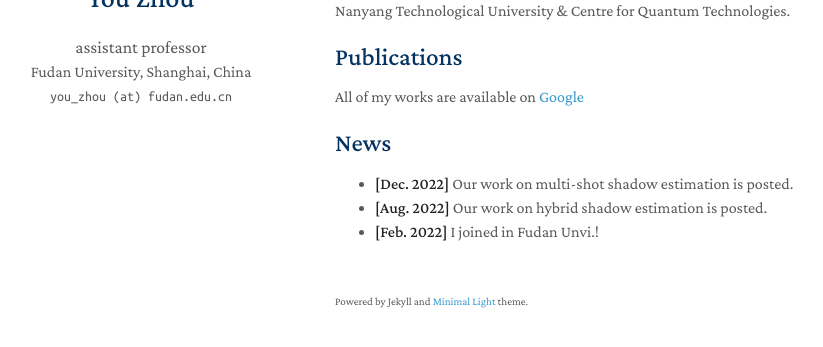
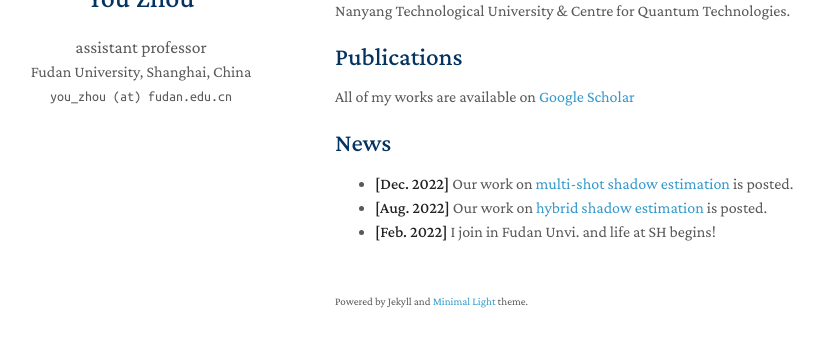
Before and after one commit to youzhoutravel/homepage1, a Jekyll site: the page built from index.md, in a window 1280 px wide, cut to the strip 206-553 px from the top of the page. Shown: the whole strip, without its empty margins (135-958 px from the left). Built offline with Jekyll 4.4.1, drawn with Linux system fonts in a browser that asks for light colours; nearby versions of some CDN libraries; a style sheet for code colours, icons or effects is not loaded; our own code applies the rules of GitHub Pages for plain Markdown files.

Commit message:
Update index.md

```diff
--- a/index.md
+++ b/index.md
@@ -10,9 +10,9 @@ I am a theorist working in quantum information and computing at School of Inform
 
 ## Publications
 
-All of my works are available on [Google](http://www.google.com/)
+All of my works are available on [Google Scholar]([http://www.google.com/](https://scholar.google.com/citations?view_op=list_works&hl=en&hl=en&user=oQ_tbtYAAAAJ&sortby=pubdate))
 
 ## News
-- **[Dec. 2022]** Our work on multi-shot shadow estimation is posted.
-- **[Aug. 2022]** Our work on hybrid shadow estimation is posted.
-- **[Feb. 2022]** I joined in Fudan Unvi.!
+- **[Dec. 2022]** Our work on [multi-shot shadow estimation](https://arxiv.org/abs/2212.11068.pdf) is posted.
+- **[Aug. 2022]** Our work on [hybrid shadow estimation](https://arxiv.org/abs/2208.08416) is posted.
+- **[Feb. 2022]** I join in Fudan Unvi. and life at SH begins!
```
